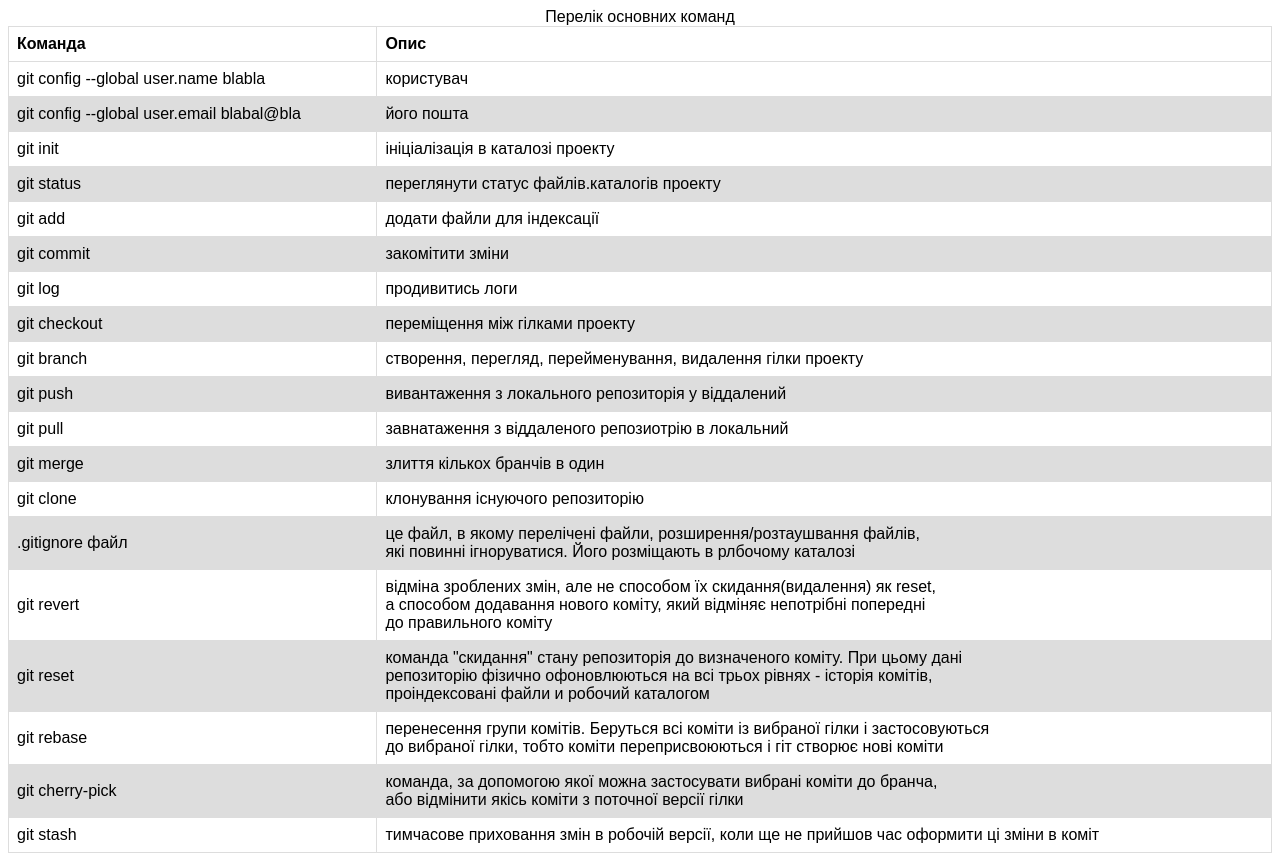
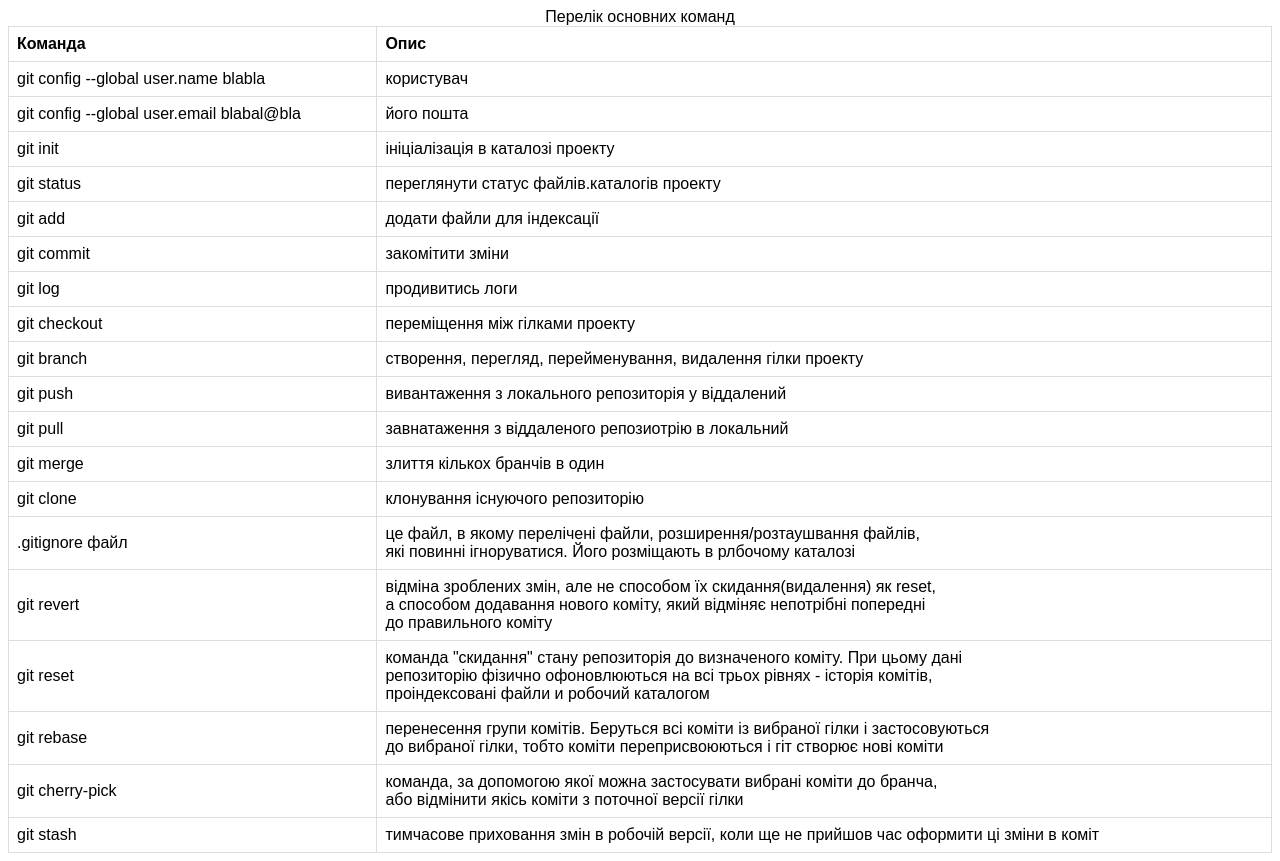
Before and after one commit to Tatka751/Crib, a plain HTML site: page index.html in a window 1280 px wide. Drawn offline with Linux system fonts and the light colour scheme.

Commit message:
Update index.html

```diff
--- a/index.html
+++ b/index.html
@@ -14,10 +14,7 @@ td, th {
   padding: 8px;
 }
 
-tr:nth-child(even) {
-  background-color: #ddd;
-}
-</style>
+  </style>
 </head>
 <body>
 
```
